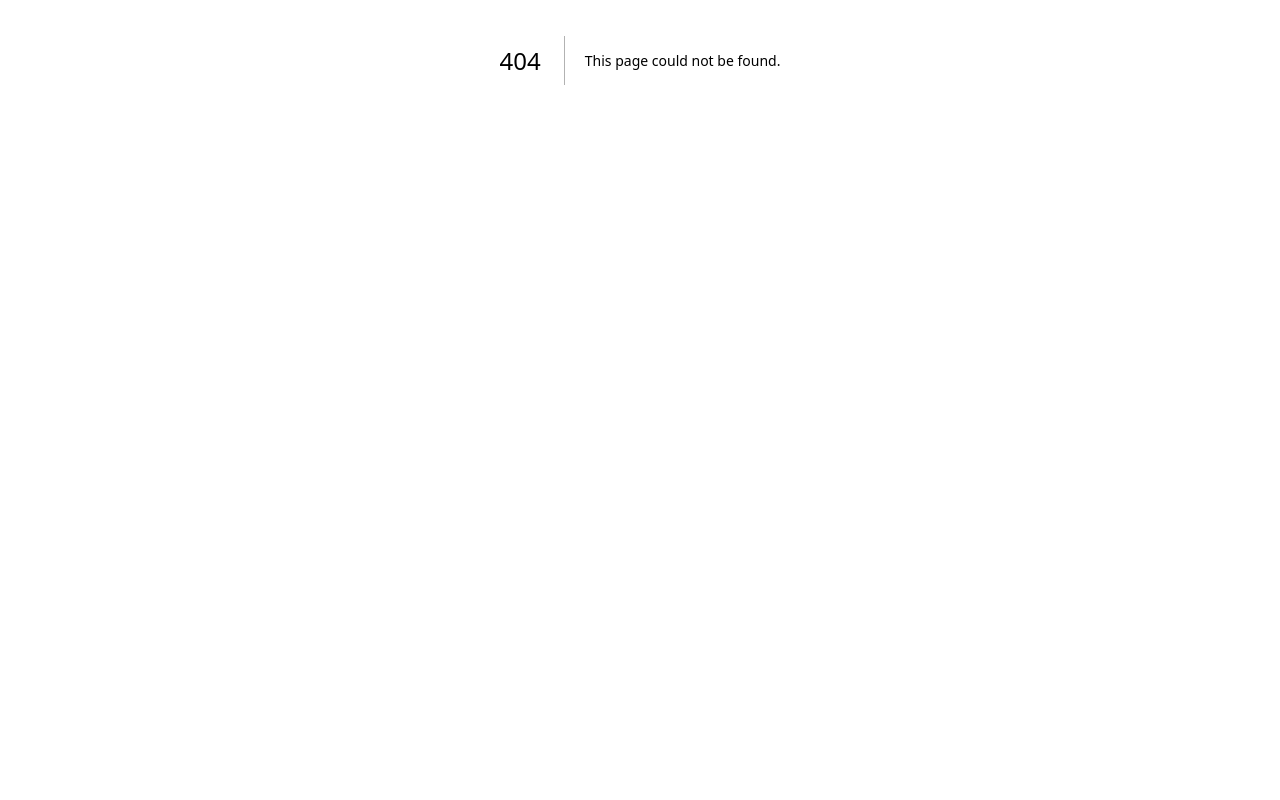
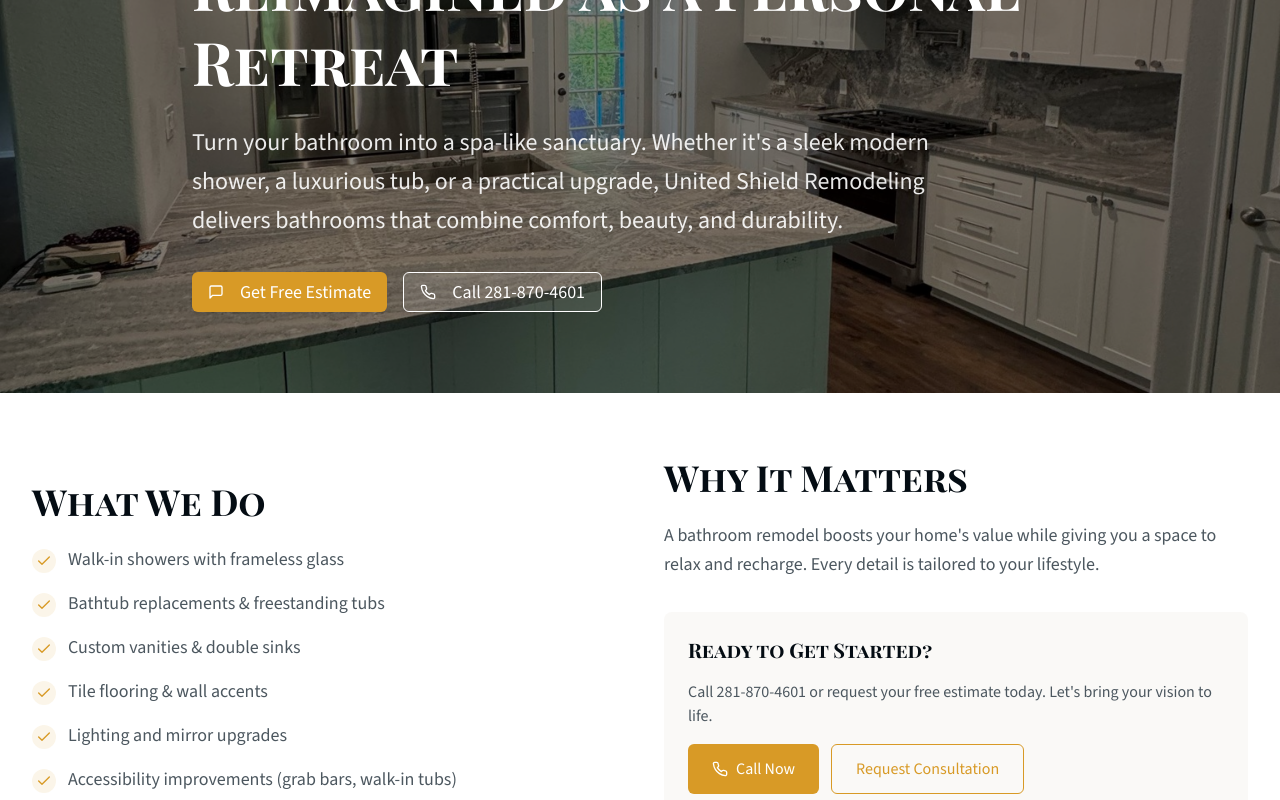
Before and after one commit to UnitedShield/UnitedShieldRemodeling, a Next.js app: page /bathrooms in a window 1280 px wide. Before the commit this address had no page. Shown: the part 340-1140 px from the top of the page. Before the commit the page ends 800 px from the top, so only its background shows below. Built offline with nearby package versions, Linux system fonts and the light colour scheme.

Commit message:
Create page.tsx bathrooms

```diff
--- /dev/null
+++ b/app/bathrooms/page.tsx
@@ -0,0 +1,65 @@
+import type { Metadata } from "next"
+import Header from "@/components/header"
+import ServiceHero from "@/components/service-hero"
+import ServiceDetails from "@/components/service-details"
+import FAQ from "@/components/faq"
+import CTASection from "@/components/cta-section"
+import Footer from "@/components/footer"
+
+export const metadata: Metadata = {
+  title: "Bathroom Remodeling | United Shield Remodeling | The Woodlands, Spring, Conroe, Tomball, Montgomery, Magnolia, Willis, Cypress, and North Houston",
+  description:
+    "Transform your bathroom into a spa-like retreat. Walk-in showers, custom vanities, tile work & more. Veteran-owned bathroom remodeling in The Woodlands, Spring, Conroe, Tomball, Montgomery, Magnolia, Willis, Cypress, and North Houston. Free estimates.",
+}
+
+const bathroomServices = [
+  "Walk-in showers with frameless glass",
+  "Bathtub replacements & freestanding tubs",
+  "Custom vanities & double sinks",
+  "Tile flooring & wall accents",
+  "Lighting and mirror upgrades",
+  "Accessibility improvements (grab bars, walk-in tubs)",
+]
+
+const bathroomFAQs = [
+  {
+    question: "Do you install walk-in showers?",
+    answer:
+      "Yes! Walk-in showers are one of our specialties. We can convert your existing tub/shower combo into a beautiful, accessible walk-in shower with custom tile work, frameless glass doors, and modern fixtures.",
+  },
+  {
+    question: "Can you make my bathroom more accessible?",
+    answer:
+      "Absolutely. We specialize in accessibility improvements including grab bars, walk-in tubs, curbless showers, comfort-height toilets, and wider doorways to ensure your bathroom is safe and comfortable for all users.",
+  },
+  {
+    question: "How long does a typical bathroom remodel take?",
+    answer:
+      "Most bathroom remodels take 2-4 weeks depending on the complexity. We work efficiently to minimize disruption while ensuring every detail meets our high standards of craftsmanship.",
+  },
+  {
+    question: "Do you handle plumbing and electrical?",
+    answer:
+      "Yes, we coordinate all plumbing and electrical work with licensed professionals. This ensures everything is up to code and properly integrated with your new bathroom design.",
+  },
+]
+
+export default function BathroomsPage() {
+  return (
+    <main className="min-h-screen">
+      <Header />
+      <ServiceHero
+        title="Your Bathroom, Reimagined as a Personal Retreat"
+        subtitle="Turn your bathroom into a spa-like sanctuary. Whether it's a sleek modern shower, a luxurious tub, or a practical upgrade, United Shield Remodeling delivers bathrooms that combine comfort, beauty, and durability."
+        backgroundImage="/images/usrm-banner.jpg"
+      />
+      <ServiceDetails
+        services={bathroomServices}
+        whyItMatters="A bathroom remodel boosts your home's value while giving you a space to relax and recharge. Every detail is tailored to your lifestyle."
+      />
+      <FAQ faqs={bathroomFAQs} />
+      <CTASection />
+      <Footer />
+    </main>
+  )
+}
```
